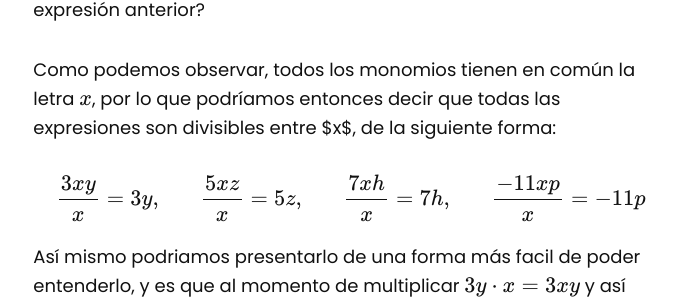
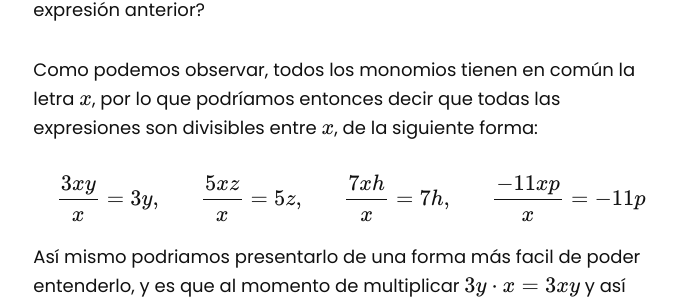
Before and after one commit to asoesem/asoesem.github.io, a Jekyll site: the page built from _posts/2024-04-04-factorizacion-por-factor-comun.md, in a window 1280 px wide and 900 px high, scrolled down 1873 px. Shown: the part 174-479 px from the top of the window, without its empty margins (456-1153 px from the left). Built offline with Jekyll 4.4.1, drawn with Linux system fonts in a browser that asks for light colours.

Commit message:
Modificar $$ $$

```diff
--- a/_posts/2024-04-04-factorizacion-por-factor-comun.md
+++ b/_posts/2024-04-04-factorizacion-por-factor-comun.md
@@ -38,7 +38,7 @@ $$3xy+5xz+7xh-11xp$$
 
 ¿Qué tienen en común todos los monomios presentados en la expresión anterior?
 
-Como podemos observar, todos los monomios tienen en común la letra $$x$$, por lo que podríamos entonces decir que todas las expresiones son divisibles entre $x$, de la siguiente forma:
+Como podemos observar, todos los monomios tienen en común la letra $$x$$, por lo que podríamos entonces decir que todas las expresiones son divisibles entre $$x$$, de la siguiente forma:
 
 $$\dfrac{3xy}{x}=3y, \hspace{1cm} \dfrac{5xz}{x}=5z, \hspace{1cm} \dfrac{7xh}{x}=7h, \hspace{1cm} \dfrac{-11xp}{x}=-11p$$
 
```
